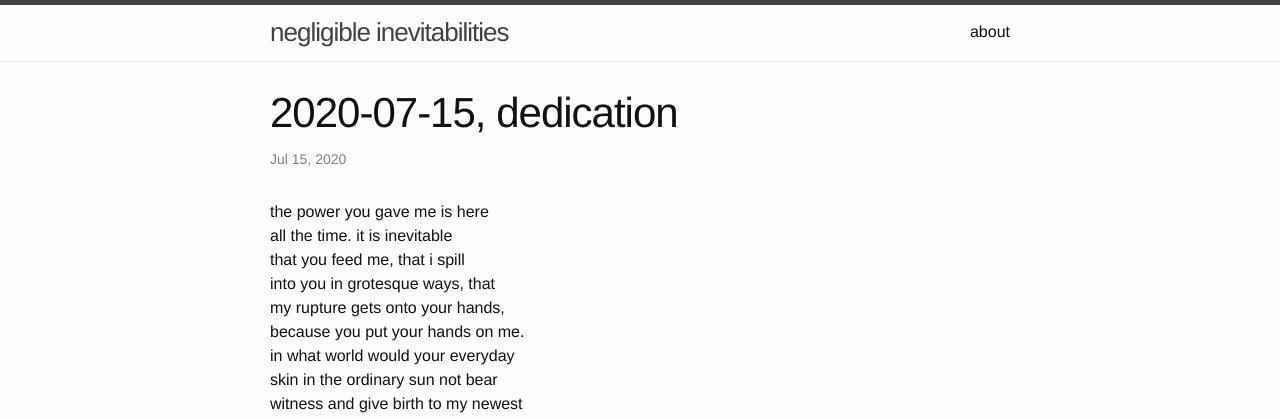
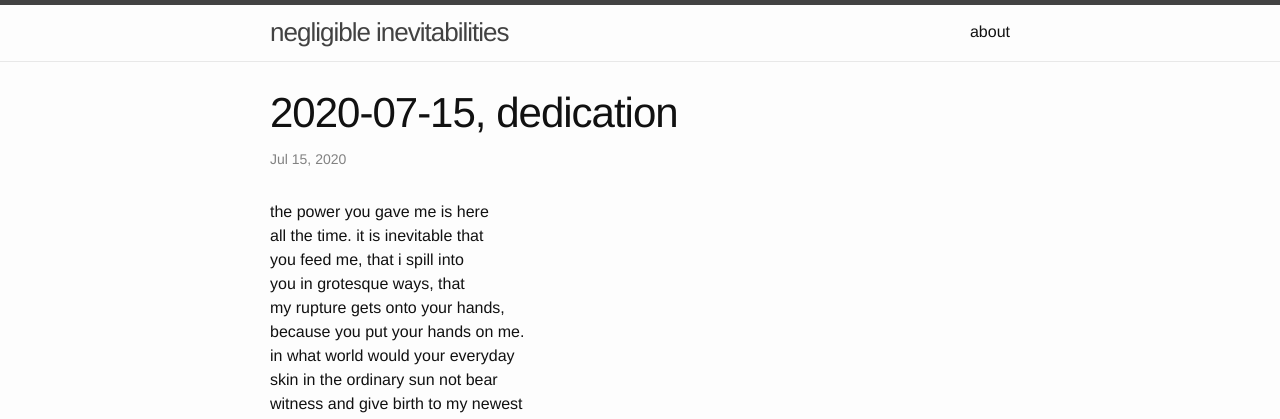
Before and after one commit to jamalgaddis/jamalgaddis.github.io, a Jekyll site: the page built from _posts/2020-07-18-dedication.markdown, in a window 1280 px wide. Shown: the top 419 px of the page. Built offline with Jekyll 4.4.1, drawn with Linux system fonts in a browser that asks for light colours.

```diff
--- a/_posts/2020-07-18-dedication.markdown
+++ b/_posts/2020-07-18-dedication.markdown
@@ -6,9 +6,9 @@ description: "been started"
 category: dedication
 ---
 the power you gave me is here\\
-all the time. it is inevitable\\
-that you feed me, that i spill\\
-into you in grotesque ways, that\\
+all the time. it is inevitable that\\
+you feed me, that i spill into\\
+you in grotesque ways, that\\
 my rupture gets onto your hands,\\
 because you put your hands on me.\\
 in what world would your everyday\\
```
